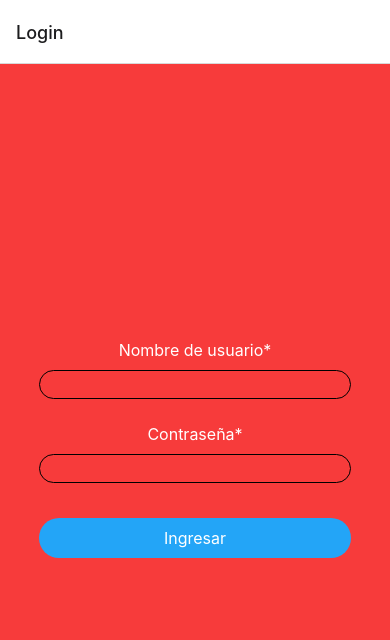
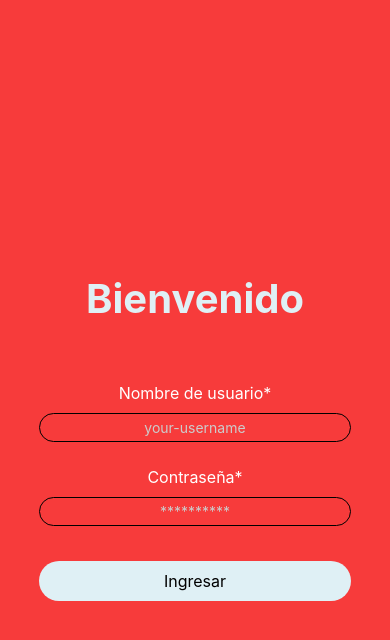
Before and after one commit to johanncepeda9816/pocapp, a React Native app: screen /Login in a window 390 px wide. Shown: the top 640 px of the page. Built offline with nearby package versions, Linux system fonts and the light colour scheme.

Commit message:
Custom Title for screens

```diff
--- a/src/commons/components/forms/CustomButton.tsx
+++ b/src/commons/components/forms/CustomButton.tsx
@@ -26,7 +26,7 @@ const styles = StyleSheet.create({
   },
   label: {
     textAlign: "center",
-    color: "#fff",
+    color: "#000",
     fontSize: 16,
   },
 });
--- a/src/commons/components/forms/CustomTextInput.tsx
+++ b/src/commons/components/forms/CustomTextInput.tsx
@@ -6,6 +6,7 @@ import {
   TextInputProps,
   Text,
 } from "react-native";
+import { SECONDARY } from "../../constants/Colors";
 import CustomError from "./CustomError";
 import CustomLabel from "./CustomLabel";
 
@@ -13,21 +14,24 @@ interface ICustomTextInput extends TextInputProps {
   label?: string;
   value?: string;
   onChangeText: any;
+  placeholder: string;
 }
 
 export default function CustomTextInput(props: ICustomTextInput) {
-  const { label, value, onChangeText } = props;
+  const { label, value, onChangeText, placeholder } = props;
   const [hasTouched, setHasTouched] = useState<boolean>(false);
 
   return (
     <View style={styles.container}>
       <CustomLabel>{label}</CustomLabel>
       <TextInput
+        placeholder={placeholder}
         onChangeText={onChangeText}
         value={value}
         style={styles.input}
         autoCapitalize="none"
         autoCorrect={false}
+        placeholderTextColor={"#ccc"}
         onEndEditing={() => setHasTouched(true)}
       />
       {value?.length === 0 && hasTouched && (
@@ -51,5 +55,7 @@ const styles = StyleSheet.create({
     borderColor: "#000",
     borderWidth: 1,
     alignSelf: "center",
+    textAlign: "center",
+    color: SECONDARY,
   },
 });
--- /dev/null
+++ b/src/commons/components/forms/CustomTitle.tsx
@@ -0,0 +1,20 @@
+import { StyleSheet, Text } from "react-native";
+import { SECONDARY } from "../../constants/Colors";
+
+interface ICustomTitle {
+  children: string;
+}
+
+export default function CustomTitle(props: ICustomTitle) {
+  const { children } = props;
+  return <Text style={styles.title}>{children}</Text>;
+}
+
+const styles = StyleSheet.create({
+  title: {
+    margin: 50,
+    fontSize: 40,
+    color: SECONDARY,
+    fontWeight: "bold",
+  },
+});
--- a/src/commons/constants/Colors.tsx
+++ b/src/commons/constants/Colors.tsx
@@ -1,5 +1,5 @@
 const PRIMARY = "#f73b3b";
-const SECONDARY = "#23A5F7";
+const SECONDARY = "#dff0f5";
 const ERROR = "#000";
 
 export { PRIMARY, SECONDARY, ERROR };
--- a/src/commons/navigation/CustomRouter.tsx
+++ b/src/commons/navigation/CustomRouter.tsx
@@ -9,7 +9,10 @@ const Stack = createNativeStackNavigator();
 export default function CustomRouter() {
   return (
     <NavigationContainer>
-      <Stack.Navigator initialRouteName="Login">
+      <Stack.Navigator
+        screenOptions={{ headerShown: false }}
+        initialRouteName="Login"
+      >
         <Stack.Screen name="Login" component={Login} />
         <Stack.Screen name="Home" component={Home} />
       </Stack.Navigator>
--- a/src/modules/auth/login/Login.tsx
+++ b/src/modules/auth/login/Login.tsx
@@ -4,6 +4,7 @@ import { Pressable, Text, View } from "react-native";
 import Container from "../../../commons/components/Container";
 import CustomButton from "../../../commons/components/forms/CustomButton";
 import CustomTextInput from "../../../commons/components/forms/CustomTextInput";
+import CustomTitle from "../../../commons/components/forms/CustomTitle";
 import { initialStateAuth } from "../../../commons/constants/Contants";
 import { IAuthData } from "../../../commons/types/CommonTypes";
 
@@ -13,12 +14,14 @@ export default function Login() {
 
   return (
     <Container>
+      <CustomTitle>Bienvenido</CustomTitle>
       <CustomTextInput
         label="Nombre de usuario*"
         onChangeText={(text: string) =>
           setAuthData({ ...authData, username: text })
         }
         value={authData.username}
+        placeholder="your-username"
       />
       <CustomTextInput
         label="Contraseña*"
@@ -27,6 +30,7 @@ export default function Login() {
         }
         value={authData.password}
         secureTextEntry
+        placeholder="**********"
       />
       <CustomButton onPress={null} title="Ingresar" />
     </Container>
```
